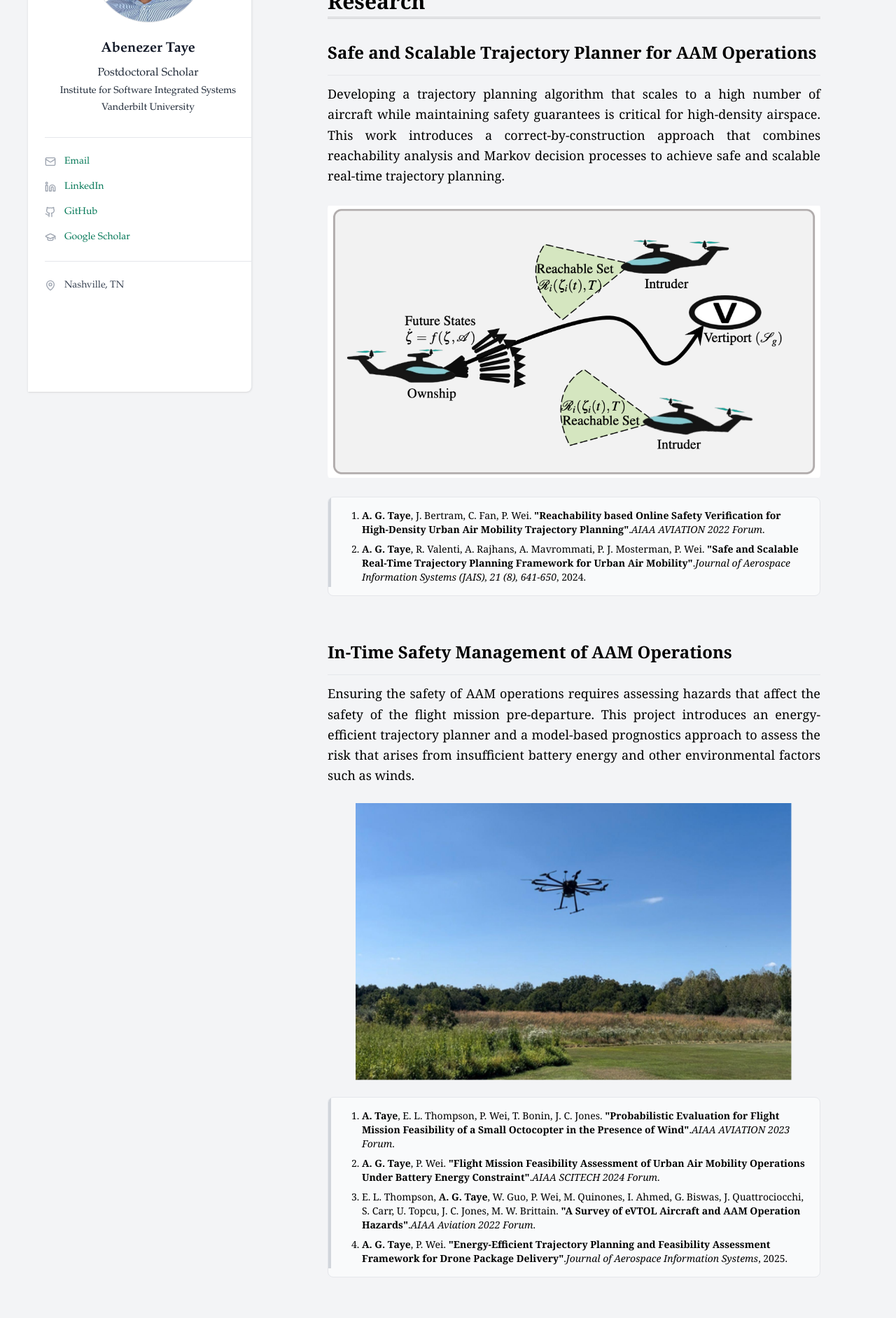
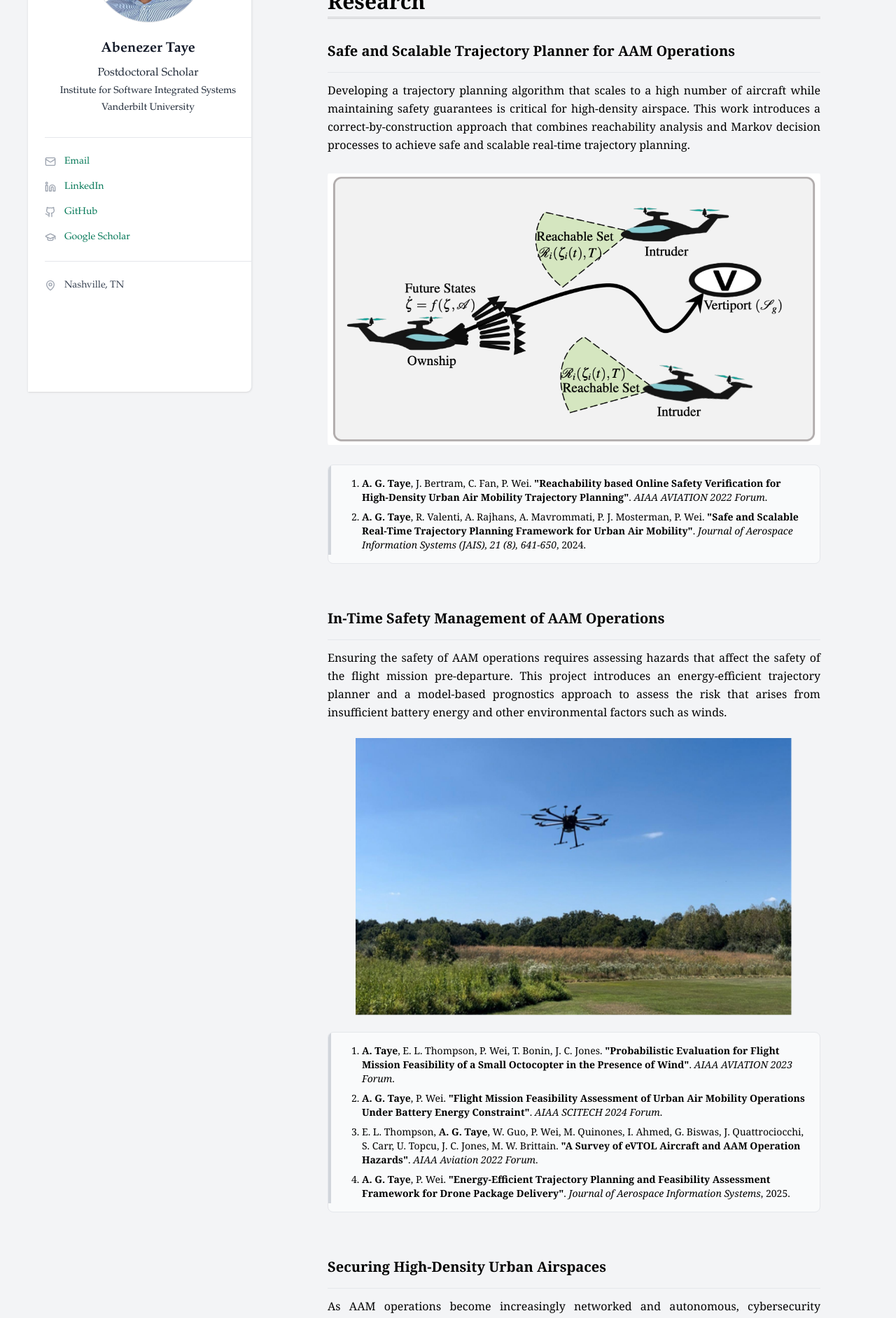
Before and after one commit to Abenezergirma/abenezertaye.github.io, a Next.js app: page /research in a window 1280 px wide. Shown: the part 240-2124 px from the top of the page at 70% size. Built offline with nearby package versions, Linux system fonts and the light colour scheme.

Commit message:
minor fixes

```diff
--- a/src/app/publications/page.tsx
+++ b/src/app/publications/page.tsx
@@ -349,7 +349,9 @@ function PublicationItem({ item, index }: { item: PubItem; index: number }) {
           <span className="text-black text-sm opacity-70 ml-2 shrink-0">[{index}]</span>
         </div>
 
-        <p className="text-black text-sm mt-1" dangerouslySetInnerHTML={{ __html: `${item.authors}, ${formatVenue(item)}` }} />
+        <p className="text-black text-sm mt-1">
+          <span dangerouslySetInnerHTML={{ __html: item.authors }} />{', '}{formatVenue(item)}
+        </p>
       </div>
     </div>
   );
--- a/src/app/research/page.tsx
+++ b/src/app/research/page.tsx
@@ -17,10 +17,10 @@ export default function Research() {
 
       <div className="space-y-16">
         <section className="space-y-4">
-          <h2 className="text-2xl font-serif font-bold text-black">Safe and Scalable Trajectory Planner for AAM Operations</h2>
+          <h2 className="text-xl font-serif font-bold text-black">Safe and Scalable Trajectory Planner for AAM Operations</h2>
           <div className="h-px bg-gray-200 my-3" />
 
-          <div className="prose text-base md:text-lg text-black font-serif leading-relaxed text-justify">
+          <div className="prose text-sm md:text-base text-black font-serif leading-relaxed text-justify">
             <p>
               Developing a trajectory planning algorithm that scales to a high number of aircraft while maintaining safety guarantees is critical for high-density airspace. This work introduces a correct-by-construction approach that combines reachability analysis and Markov decision processes to achieve safe and scalable real-time trajectory planning.
             </p>
@@ -37,12 +37,10 @@ export default function Research() {
               <div className="pl-6 p-4">
                 <ol className="list-decimal ml-6 space-y-2 text-sm">
                   <li>
-                    <span className="font-bold">A. G. Taye</span>, J. Bertram, C. Fan, P. Wei. <PubLink title="Reachability based Online Safety Verification for High-Density Urban Air Mobility Trajectory Planning" url="https://arc.aiaa.org/doi/abs/10.2514/6.2022-3542">"Reachability based Online Safety Verification for High-Density Urban Air Mobility Trajectory Planning"</PubLink>.
-                    {renderVenue('AIAA AVIATION 2022 Forum', '2022')}.
+                    <span className="font-bold">A. G. Taye</span>, J. Bertram, C. Fan, P. Wei. <PubLink title="Reachability based Online Safety Verification for High-Density Urban Air Mobility Trajectory Planning" url="https://arc.aiaa.org/doi/abs/10.2514/6.2022-3542">"Reachability based Online Safety Verification for High-Density Urban Air Mobility Trajectory Planning"</PubLink>.{' '}{renderVenue('AIAA AVIATION 2022 Forum', '2022')}.
                   </li>
                   <li>
-                    <span className="font-bold">A. G. Taye</span>, R. Valenti, A. Rajhans, A. Mavrommati, P. J. Mosterman, P. Wei. <PubLink title="Safe and Scalable Real-Time Trajectory Planning Framework for Urban Air Mobility" url="https://arc.aiaa.org/doi/abs/10.2514/1.I011381">"Safe and Scalable Real-Time Trajectory Planning Framework for Urban Air Mobility"</PubLink>.
-                    {renderVenue('Journal of Aerospace Information Systems (JAIS), 21 (8), 641-650', '2024')}.
+                    <span className="font-bold">A. G. Taye</span>, R. Valenti, A. Rajhans, A. Mavrommati, P. J. Mosterman, P. Wei. <PubLink title="Safe and Scalable Real-Time Trajectory Planning Framework for Urban Air Mobility" url="https://arc.aiaa.org/doi/abs/10.2514/1.I011381">"Safe and Scalable Real-Time Trajectory Planning Framework for Urban Air Mobility"</PubLink>.{' '}{renderVenue('Journal of Aerospace Information Systems (JAIS), 21 (8), 641-650', '2024')}.
                   </li>
                 </ol>
               </div>
@@ -50,10 +48,10 @@ export default function Research() {
         </section>
 
         <section className="space-y-4">
-          <h2 className="text-2xl font-serif font-bold text-black">In-Time Safety Management of AAM Operations</h2>
+          <h2 className="text-xl font-serif font-bold text-black">In-Time Safety Management of AAM Operations</h2>
           <div className="h-px bg-gray-200 my-3" />
 
-          <div className="prose text-base md:text-lg text-black font-serif leading-relaxed text-justify">
+          <div className="prose text-sm md:text-base text-black font-serif leading-relaxed text-justify">
             <p>
               Ensuring the safety of AAM operations requires assessing hazards that affect the safety of the flight mission pre-departure. This project introduces an energy-efficient trajectory planner and a model-based prognostics approach to assess the risk that arises from insufficient battery energy and other environmental factors such as winds.
             </p>
@@ -69,21 +67,17 @@ export default function Research() {
             <div className="absolute left-0 top-0 bottom-0 w-1 bg-gray-300" />
             <div className="pl-6 p-4">
               <ol className="list-decimal ml-6 space-y-2 text-sm">
-                <li>
-                  <span className="font-bold">A. Taye</span>, E. L. Thompson, P. Wei, T. Bonin, J. C. Jones. <PubLink title="Probabilistic Evaluation for Flight Mission Feasibility of a Small Octocopter in the Presence of Wind" url="https://arc.aiaa.org/doi/abs/10.2514/6.2023-3964">"Probabilistic Evaluation for Flight Mission Feasibility of a Small Octocopter in the Presence of Wind"</PubLink>.
-                  {renderVenue('AIAA AVIATION 2023 Forum', '2023')}.
+                  <li>
+                  <span className="font-bold">A. Taye</span>, E. L. Thompson, P. Wei, T. Bonin, J. C. Jones. <PubLink title="Probabilistic Evaluation for Flight Mission Feasibility of a Small Octocopter in the Presence of Wind" url="https://arc.aiaa.org/doi/abs/10.2514/6.2023-3964">"Probabilistic Evaluation for Flight Mission Feasibility of a Small Octocopter in the Presence of Wind"</PubLink>.{' '}{renderVenue('AIAA AVIATION 2023 Forum', '2023')}.
                 </li>
                 <li>
-                  <span className="font-bold">A. G. Taye</span>, P. Wei. <PubLink title="Flight Mission Feasibility Assessment of Urban Air Mobility Operations Under Battery Energy Constraint" url="https://arc.aiaa.org/doi/abs/10.2514/6.2024-0532">"Flight Mission Feasibility Assessment of Urban Air Mobility Operations Under Battery Energy Constraint"</PubLink>.
-                  {renderVenue('AIAA SCITECH 2024 Forum', '2024')}.
+                  <span className="font-bold">A. G. Taye</span>, P. Wei. <PubLink title="Flight Mission Feasibility Assessment of Urban Air Mobility Operations Under Battery Energy Constraint" url="https://arc.aiaa.org/doi/abs/10.2514/6.2024-0532">"Flight Mission Feasibility Assessment of Urban Air Mobility Operations Under Battery Energy Constraint"</PubLink>.{' '}{renderVenue('AIAA SCITECH 2024 Forum', '2024')}.
                 </li>
                 <li>
-                  E. L. Thompson, <span className="font-bold">A. G. Taye</span>, W. Guo, P. Wei, M. Quinones, I. Ahmed, G. Biswas, J. Quattrociocchi, S. Carr, U. Topcu, J. C. Jones, M. W. Brittain. <PubLink title="A Survey of eVTOL Aircraft and AAM Operation Hazards" url="https://arc.aiaa.org/doi/abs/10.2514/6.2022-3539">"A Survey of eVTOL Aircraft and AAM Operation Hazards"</PubLink>.
-                  {renderVenue('AIAA Aviation 2022 Forum', '2022')}.
+                  E. L. Thompson, <span className="font-bold">A. G. Taye</span>, W. Guo, P. Wei, M. Quinones, I. Ahmed, G. Biswas, J. Quattrociocchi, S. Carr, U. Topcu, J. C. Jones, M. W. Brittain. <PubLink title="A Survey of eVTOL Aircraft and AAM Operation Hazards" url="https://arc.aiaa.org/doi/abs/10.2514/6.2022-3539">"A Survey of eVTOL Aircraft and AAM Operation Hazards"</PubLink>.{' '}{renderVenue('AIAA Aviation 2022 Forum', '2022')}.
                 </li>
                 <li>
-                  <span className="font-bold">A. G. Taye</span>, P. Wei. <PubLink title="Energy-Efficient Trajectory Planning and Feasibility Assessment Framework for Drone Package Delivery" url="https://arc.aiaa.org/doi/abs/10.2514/1.I011594">"Energy-Efficient Trajectory Planning and Feasibility Assessment Framework for Drone Package Delivery"</PubLink>.
-                  {renderVenue('Journal of Aerospace Information Systems', '2025')}.
+                  <span className="font-bold">A. G. Taye</span>, P. Wei. <PubLink title="Energy-Efficient Trajectory Planning and Feasibility Assessment Framework for Drone Package Delivery" url="https://arc.aiaa.org/doi/abs/10.2514/1.I011594">"Energy-Efficient Trajectory Planning and Feasibility Assessment Framework for Drone Package Delivery"</PubLink>.{' '}{renderVenue('Journal of Aerospace Information Systems', '2025')}.
                 </li>
               </ol>
             </div>
@@ -91,10 +85,10 @@ export default function Research() {
         </section>
 
         <section className="space-y-4">
-          <h2 className="text-2xl font-serif font-bold text-black">Securing High-Density Urban Airspaces</h2>
+          <h2 className="text-xl font-serif font-bold text-black">Securing High-Density Urban Airspaces</h2>
           <div className="h-px bg-gray-200 my-3" />
 
-          <div className="prose text-base md:text-lg text-black font-serif leading-relaxed text-justify">
+          <div className="prose text-sm md:text-base text-black font-serif leading-relaxed text-justify">
             <p>
               As AAM operations become increasingly networked and autonomous, cybersecurity emerges as a fundamental safety concern. In this work, I develop methods and algorithms to identify vulnerabilities in AAM systems and design defense strategies against cyberattacks to improve system-level resilience and security.
             </p>
@@ -123,12 +117,10 @@ export default function Research() {
                   {renderVenue('AIAA SCITECH 2026 Forum', '2026')}.
                 </li>
                 <li>
-                  N. W. Dahle, R. E. Canady, A. Coursey, A. Diaz-Gonzalez, C. Lemieux-Mack, B. Bjorkman, <span className="font-bold">A. Taye</span>, B. Ward, G. Biswas, X. Koutsoukos. <PubLink title="Detection of Compromised UAVs using Graph Machine Learning" url="https://arc.aiaa.org/doi/abs/10.2514/6.2026-2667">"Detection of Compromised UAVs using Graph Machine Learning"</PubLink>.
-                  <span className="italic"> AIAA SCITECH 2026 Forum</span>, 2026.
+                  N. W. Dahle, R. E. Canady, A. Coursey, A. Diaz-Gonzalez, C. Lemieux-Mack, B. Bjorkman, <span className="font-bold">A. Taye</span>, B. Ward, G. Biswas, X. Koutsoukos. <PubLink title="Detection of Compromised UAVs using Graph Machine Learning" url="https://arc.aiaa.org/doi/abs/10.2514/6.2026-2667">"Detection of Compromised UAVs using Graph Machine Learning"</PubLink>.{' '}{renderVenue('AIAA SCITECH 2026 Forum', '2026')}.
                 </li>
                 <li>
-                  B. Bjorkman, S. Zheng, A. Coursey, C. Lemieux-Mack, S. Gonzalez, A. Diaz-Gonzalez, N. W. Dahle, N. Koroma, R. E. Canady, X. Koutsoukos, G. Biswas, <span className="font-bold">A. Taye</span>, B. Ward. <PubLink title="Remote ID Spoofing Attacks and Defenses" url="https://arc.aiaa.org/doi/abs/10.2514/6.2026-2665">"Remote ID Spoofing Attacks and Defenses"</PubLink>.
-                  <span className="italic"> AIAA SCITECH 2026 Forum</span>, 2026.
+                  B. Bjorkman, S. Zheng, A. Coursey, C. Lemieux-Mack, S. Gonzalez, A. Diaz-Gonzalez, N. W. Dahle, N. Koroma, R. E. Canady, X. Koutsoukos, G. Biswas, <span className="font-bold">A. Taye</span>, B. Ward. <PubLink title="Remote ID Spoofing Attacks and Defenses" url="https://arc.aiaa.org/doi/abs/10.2514/6.2026-2665">"Remote ID Spoofing Attacks and Defenses"</PubLink>.{' '}{renderVenue('AIAA SCITECH 2026 Forum', '2026')}.
                 </li>
               </ol>
             </div>
@@ -136,10 +128,10 @@ export default function Research() {
         </section>
 
         <section className="space-y-4">
-          <h2 className="text-2xl font-serif font-bold text-black">Real-Time Flight Mission Feasibility Assessment</h2>
+          <h2 className="text-xl font-serif font-bold text-black">Real-Time Flight Mission Feasibility Assessment</h2>
           <div className="h-px bg-gray-200 my-3" />
 
-          <div className="prose text-base md:text-lg text-black font-serif leading-relaxed text-justify">
+          <div className="prose text-sm md:text-base text-black font-serif leading-relaxed text-justify">
             <p>
               Ensuring flight safety for small unmanned aerial systems (sUAS) requires continuous in-flight monitoring and decision-making, as unexpected events can occur during flight. In this work, we present an online feasibility assessment and contingency management framework that continuously monitors the aircraft's battery state and the energy required to complete the flight in real-time.
             </p>
@@ -165,10 +157,10 @@ export default function Research() {
         </section>
 
         <section className="space-y-4">
-          <h2 className="text-2xl font-serif font-bold text-black">Energy-Aware Strategic Traffic Management for UAM</h2>
+          <h2 className="text-xl font-serif font-bold text-black">Energy-Aware Strategic Traffic Management for UAM</h2>
           <div className="h-px bg-gray-200 my-3" />
 
-          <div className="prose text-base md:text-lg text-black font-serif leading-relaxed text-justify">
+          <div className="prose text-sm md:text-base text-black font-serif leading-relaxed text-justify">
             <p>
               We propose a strategic traffic management framework that explicitly accounts for the energy constraints of electric vertical take-off and landing (eVTOL) vehicles. By integrating energy consumption models into the traffic flow management process, we ensure that flights are not only de-conflicted but also operate within safe energy margins.
             </p>
@@ -186,7 +178,7 @@ export default function Research() {
               <ol className="list-decimal ml-6 space-y-2 text-sm">
                 <li>
                   <span className="font-bold">A. G. Taye</span>, S. Chen, P. Wei. <PubLink title="Energy-Aware Strategic Traffic Management for Urban Air Mobility" url="https://arc.aiaa.org/doi/abs/10.2514/6.2025-0580">"Energy-Aware Strategic Traffic Management for Urban Air Mobility"</PubLink>.
-                  <span className="italic"> AIAA SCITECH 2025 Forum</span>, 2025.
+                  {' '}{renderVenue('AIAA SCITECH 2025 Forum', '2025')}.
                 </li>
               </ol>
             </div>
@@ -194,10 +186,10 @@ export default function Research() {
         </section>
 
         <section className="space-y-4">
-          <h2 className="text-2xl font-serif font-bold text-black">Energy Demand Analysis for eVTOL Charging Stations in UAM</h2>
+          <h2 className="text-xl font-serif font-bold text-black">Energy Demand Analysis for eVTOL Charging Stations in UAM</h2>
           <div className="h-px bg-gray-200 my-3" />
 
-          <div className="prose prose-lg text-black font-serif leading-relaxed text-justify">
+          <div className="prose text-sm md:text-base text-black font-serif leading-relaxed text-justify">
             <p>
               Understanding the energy infrastructure requirements is critical for the successful deployment of urban air mobility. This work analyzes the electrical load requirements for eVTOL charging stations, considering flight frequency, vehicle turnaround times, and battery characteristics to inform grid integration planning and ensure reliable operations.
             </p>
```
